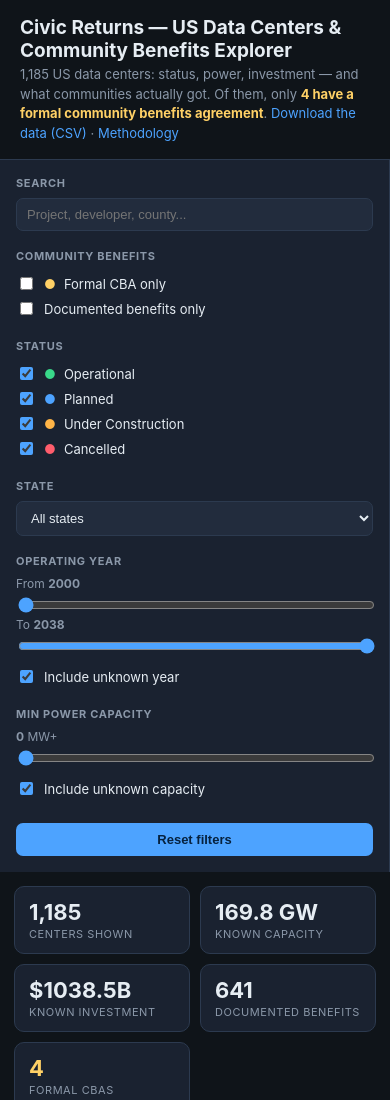
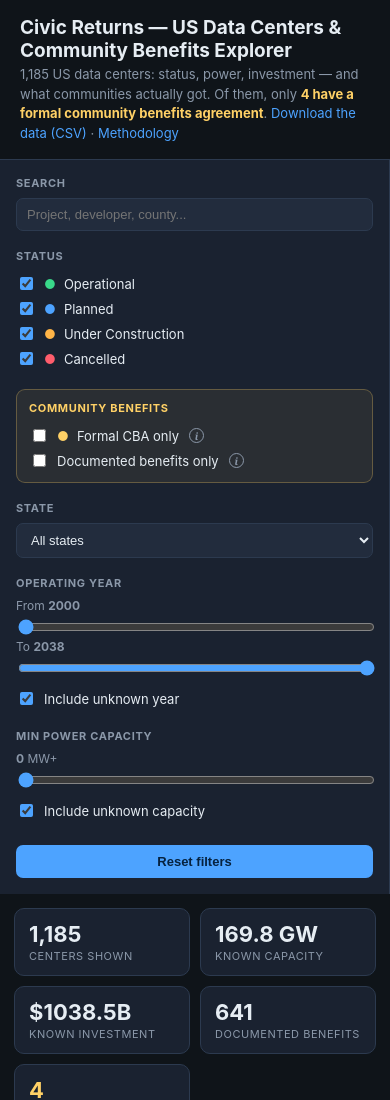
Before and after one commit to blab25/civic-returns, a plain HTML site: page index.html in a window 390 px wide. Shown: the top 1100 px of the page. Drawn offline with nearby package versions, Linux system fonts and the light colour scheme; grey boxes are pictures that could not be loaded.

Commit message:
Add files via upload

```diff
--- a/index.html
+++ b/index.html
@@ -24,6 +24,13 @@ header a{color:var(--accent);text-decoration:none}
 .fgroup h3{font-size:11px;text-transform:uppercase;letter-spacing:.06em;color:var(--muted);margin:0 0 8px}
 input[type=text],select{width:100%;padding:8px 10px;background:var(--panel2);border:1px solid var(--border);color:var(--text);border-radius:7px;font-size:13px}
 .chk{display:flex;align-items:center;gap:8px;font-size:13px;padding:3px 0;cursor:pointer}
+.fgroup.benefits{background:rgba(255,209,102,.07);border:1px solid rgba(255,209,102,.28);border-radius:9px;padding:11px 12px 9px}
+.fgroup.benefits h3{color:var(--gold)}
+.info{display:inline-flex;align-items:center;justify-content:center;width:15px;height:15px;min-width:15px;border-radius:50%;border:1px solid var(--muted);color:var(--muted);font-size:10px;font-style:italic;font-weight:700;cursor:pointer;user-select:none;margin-left:2px;font-family:Georgia,serif}
+.info:hover{border-color:var(--gold);color:var(--gold)}
+.infobox{display:none;font-size:11.5px;line-height:1.5;color:var(--muted);background:var(--panel2);border:1px solid var(--border);border-radius:7px;padding:8px 10px;margin:5px 0 8px}
+.infobox.open{display:block}
+.infobox b{color:var(--text)}
 .chk input{accent-color:var(--accent)}
 .rangerow{display:flex;justify-content:space-between;font-size:12px;color:var(--muted);margin-bottom:4px}
 input[type=range]{width:100%;accent-color:var(--accent)}
@@ -57,11 +64,13 @@ footer a{color:var(--accent)}
 <div class="layout">
   <aside class="sidebar">
     <div class="fgroup"><h3>Search</h3><input type="text" id="search" placeholder="Project, developer, county..."/></div>
-    <div class="fgroup"><h3>Community benefits</h3>
-      <label class="chk"><input type="checkbox" id="onlyCBA"/> <span style="color:var(--gold)">&#9679;</span> Formal CBA only</label>
-      <label class="chk"><input type="checkbox" id="onlyBen"/> Documented benefits only</label>
+    <div class="fgroup"><h3>Status</h3><div id="statusFilters"></div></div>
+    <div class="fgroup benefits"><h3>Community benefits</h3>
+      <label class="chk"><input type="checkbox" id="onlyCBA"/> <span style="color:var(--gold)">&#9679;</span> Formal CBA only <span class="info" data-info="infoCBA">i</span></label>
+      <div class="infobox" id="infoCBA"><b>Formal CBA</b> = a signed, legally enforceable community benefits agreement meeting all six criteria: enforceable contract; defined community-side signatory; specific, measurable commitments; governance and reporting mechanisms; remedies for non-performance; negotiated before approvals were granted.<br><br>Tax abatements, development agreements, MOAs and voluntary grant programs do <b>not</b> qualify. Only <b>4 of 1,185</b> projects meet this bar.</div>
+      <label class="chk"><input type="checkbox" id="onlyBen"/> Documented benefits only <span class="info" data-info="infoBen">i</span></label>
+      <div class="infobox" id="infoBen"><b>Documented benefits</b> = projects where publicly reported community commitments were found — grants, community funds, infrastructure spending, workforce programs, water or energy commitments.<br><br>Most are <b>discretionary corporate giving</b>: real money, but revocable at the company's discretion and not enforceable by the community. Blank means researched-and-none-found or not yet researched (see Methodology).</div>
     </div>
-    <div class="fgroup"><h3>Status</h3><div id="statusFilters"></div></div>
     <div class="fgroup"><h3>State</h3><select id="stateFilter"><option value="">All states</option></select></div>
     <div class="fgroup"><h3>Operating year</h3>
       <div class="rangerow"><span>From <b id="ymnL"></b></span></div><input type="range" id="ymn"/>
@@ -194,6 +203,10 @@ document.getElementById('reset').addEventListener('click',()=>{
   ['inclNoYear','inclNoPower'].forEach(id=>document.getElementById(id).checked=true);
   ['onlyCBA','onlyBen'].forEach(id=>document.getElementById(id).checked=false);
   syncLabels();render(); });
+document.querySelectorAll('.info').forEach(el=>el.addEventListener('click',e=>{
+  e.preventDefault(); e.stopPropagation();
+  document.getElementById(el.dataset.info).classList.toggle('open');
+}));
 syncLabels();render();
 setTimeout(()=>map.invalidateSize(),200);
 </script>
```
